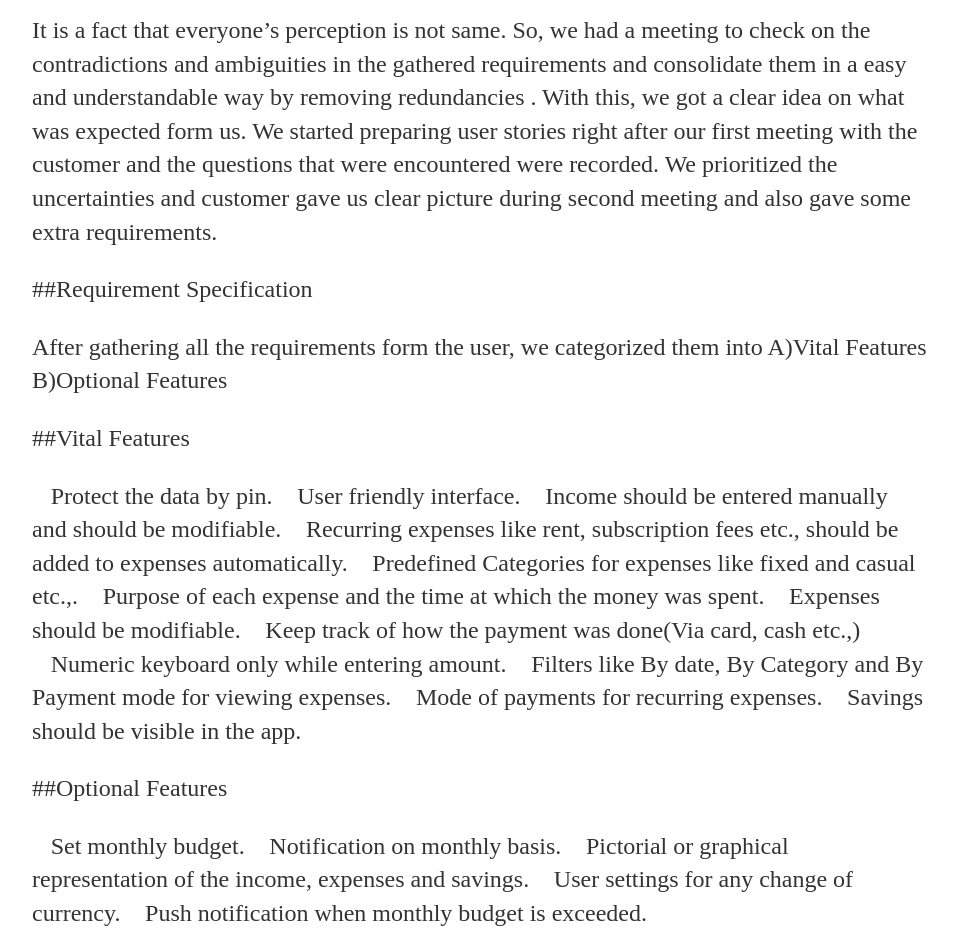
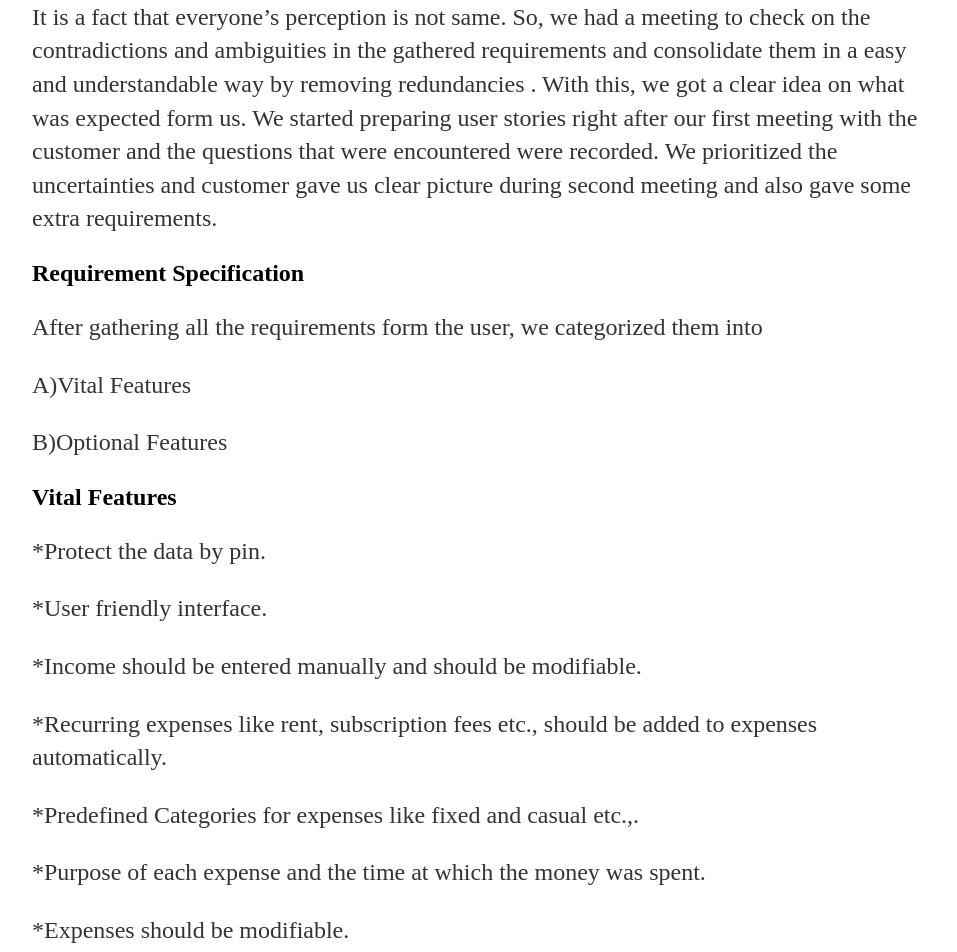
Before and after one commit to DBSE-teaching/isee2019-TeamMachine, a Jekyll site: the page built from docs/_posts/2019-05-13-Requirement-Analysis.md, in a window 1280 px wide and 1400 px high, scrolled down 1676 px. Shown: the top 952 px of the window, without its empty margins (160-1117 px from the left). Built offline with Jekyll 4.4.1, drawn with Linux system fonts in a browser that asks for light colours; our own code applies the rules of GitHub Pages for plain Markdown files; a file with an impossible date is left out; some of the changed text lies outside the part shown; grey boxes are pictures that could not be loaded.

Commit message:
Update 2019-05-13-Requirement-Analysis.md

```diff
--- a/docs/_posts/2019-05-13-Requirement-Analysis.md
+++ b/docs/_posts/2019-05-13-Requirement-Analysis.md
@@ -9,71 +9,89 @@ date: 2019-05-13
 To start with the development of any application, one has to analyse the requirements procured from the customer and this blog contains the various phases that were involved in requirement analysis for our app.
 
 
-##Requirement Gathering
+## Requirement Gathering
 
 ![Logo]({{site.baseurl}}/images/RG3.jpg "RG3")
 
 So, after deciding to develop an app on Money Control each individual in the group was very curious to know what customer wants as there are few such apps available in market. We had three meetings with the user in and the customer has specified his app requirements in general during the first meeting. Each member has noted down the customer needs in their own understanding and they were consolidated later. We even asked him if he needs any extra features and improvements in the specifications, but the customer showed us that he knows what he wants and suggested that the extra features can be added later if he feels the need for them.
 
 
-##Requirement Analysis
+## Requirement Analysis
 
 ![Logo]({{site.baseurl}}/images/RA2.jpg "RA2")
 
 It is a fact that everyone’s perception is not same. So, we had a meeting to check on the contradictions and ambiguities in the gathered requirements and consolidate them in a easy and understandable way by removing redundancies . With this, we got a clear idea on what was expected form us. We started preparing user stories right after our first meeting with the customer and the questions that were encountered were recorded. We prioritized the uncertainties and customer gave us clear picture during second meeting and also gave some extra requirements.
 
 
-##Requirement Specification
+## Requirement Specification
 
 After gathering all the requirements form the user, we categorized them into
+
 A)Vital Features
+
 B)Optional Features
 
-##Vital Features
+## Vital Features
 
-Protect the data by pin.
-User friendly interface.
-Income should be entered manually and should be modifiable.
-Recurring expenses like rent, subscription fees etc., should be added to expenses automatically.
-Predefined Categories for expenses like fixed and casual etc.,.
-Purpose of each expense and the time at which the money was spent.
-Expenses should be modifiable.
-Keep track of how the payment was done(Via card, cash etc.,)
-Numeric keyboard only while entering amount.
-Filters like By date, By Category and By Payment mode for viewing expenses.
-Mode of payments for recurring expenses.
-Savings should be visible in the app.
+*Protect the data by pin.
 
-##Optional Features
+*User friendly interface.
 
-Set monthly budget.
-Notification on monthly basis.
-Pictorial or graphical representation of the income, expenses and savings.
-User settings for any change of currency.
-Push notification when monthly budget is exceeded.
+*Income should be entered manually and should be modifiable.
 
-##User Stories
+*Recurring expenses like rent, subscription fees etc., should be added to expenses automatically.
+
+*Predefined Categories for expenses like fixed and casual etc.,.
+
+*Purpose of each expense and the time at which the money was spent.
+
+*Expenses should be modifiable.
+
+*Keep track of how the payment was done(Via card, cash etc.,)
+
+*Numeric keyboard only while entering amount.
+
+*Filters like By date, By Category and By Payment mode for viewing expenses.
+
+*Mode of payments for recurring expenses.
+
+*Savings should be visible in the app.
+
+## Optional Features
+
+*Set monthly budget.
+
+*Notification on monthly basis.
+
+*Pictorial or graphical representation of the income, expenses and savings.
+
+*User settings for any change of currency.
+
+*Push notification when monthly budget is exceeded.
+
+## User Stories
 
 The user stories were formulated right after the first meeting by stepping into his shoes and making sure they fulfill all the requirements. They were arranged in the priority wise and presented in front of the user. Below are the user stories that were formulated.
 
 
-##Use Case Diagram
+## Use Case Diagram
 
 Use case diagrams defines the functions that the app should perform by using actors and use cases. The below figures denotes a typical use case diagram of our application.
 
 
 ![Logo]({{site.baseurl}}/images/UC2.jpg "USer Case for expenses")
 
-##Requirement Validation
+## Requirement Validation
 
 We presented all the user stories and requirements in our third meeting to the customer and some XML pages were also shown. We got a nod from the customer asking us to proceed with the further development of the application.
 
-##Wrong assumptions
+## Wrong assumptions
 
-Initially we thought that the app is an online platform so that the bank transactions will be noted down automatically but after meeting with the customer we got to know that he wants to enter data manually.
-We thought that the data should be protected by a password but later customer told he just wants a pin.
+*Initially we thought that the app is an online platform so that the bank transactions will be noted down automatically but after meeting with the customer we got to know that he wants to enter data manually.
 
-##App Logo
+*We thought that the data should be protected by a password but later customer told he just wants a pin.
+
+## App Logo
 
 Since the customer can keep track of his money via cellphone, we named the app as “CELEDGER”-Cellphone Ledger. And this is our logo:
 
```
